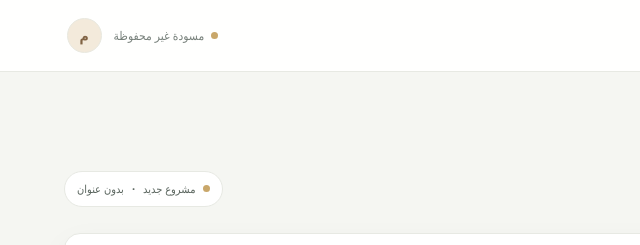
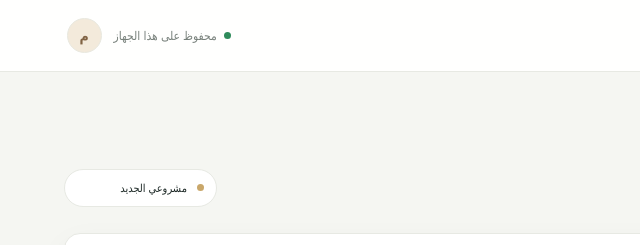
Before and after one commit to abualezzzaid28-cmd/athar-studio, a plain HTML site: page index.html in a window 1280 px wide. Shown: the top 245 px of the page, 0-640 px from the left. Drawn offline with Linux system fonts and the light colour scheme.

Commit message:
Add local draft autosave and project naming

```diff
--- a/index.html
+++ b/index.html
@@ -95,6 +95,8 @@
     .welcome-copy { margin: 8px 0 0; color: var(--muted); font-size: 13px; }
     .project-chip { display: inline-flex; align-items: center; gap: 8px; padding: 8px 12px; border: 1px solid var(--line); border-radius: 999px; background: #fff; color: #59645d; font-size: 11px; white-space: nowrap; }
     .project-chip span { width: 7px; height: 7px; border-radius: 50%; background: var(--gold); }
+    .project-name-input { width: 112px; min-width: 0; border: 0; outline: 0; background: transparent; color: var(--ink); font: inherit; font-size: 11px; }
+    .project-name-input:focus { outline: 2px solid rgb(36 93 73 / 20%); outline-offset: 3px; border-radius: 4px; }
 
     .workflow {
       display: flex;
@@ -346,7 +348,7 @@
           <h1 id="page-title">اصنع محتوى يترك أثراً</h1>
           <p class="welcome-copy">جهّز فيديوك التوعوي بخطوات بسيطة، وراجعه قبل اعتماده.</p>
         </div>
-        <div class="project-chip"><span></span>مشروع جديد <b>·</b> بدون عنوان</div>
+        <div class="project-chip"><span></span><label class="sr-only" for="project-name">اسم المشروع</label><input class="project-name-input" id="project-name" type="text" maxlength="60" placeholder="اسم المشروع" value="مشروعي الجديد"></div>
       </section>
 
       <nav class="workflow" aria-label="خطوات إنشاء الفيديو">
@@ -527,6 +529,50 @@
     let previewSeconds = 0;
     let contentReviewed = false;
     let contentApproved = false;
+    const DRAFT_KEY = "athar-studio-draft-v1";
+    let saveTimer;
+    const saveState = document.querySelector(".save-state");
+    const projectName = document.getElementById("project-name");
+
+    function saveDraft() {
+      window.clearTimeout(saveTimer);
+      saveState.innerHTML = '<span class="save-dot" style="background:#2f8b5b"></span>جارٍ الحفظ محلياً…';
+      saveTimer = window.setTimeout(() => {
+        const draft = {
+          projectName: projectName.value,
+          script: scriptText.value,
+          voice: document.getElementById("voice-select").value,
+          tone: document.getElementById("tone-select").value,
+          speed: speedRange.value,
+          savedAt: new Date().toISOString()
+        };
+        try {
+          localStorage.setItem(DRAFT_KEY, JSON.stringify(draft));
+          saveState.innerHTML = '<span class="save-dot" style="background:#2f8b5b"></span>محفوظ على هذا الجهاز';
+        } catch (error) {
+          saveState.innerHTML = '<span class="save-dot"></span>تعذر الحفظ المحلي';
+        }
+      }, 350);
+    }
+
+    function restoreDraft() {
+      try {
+        const raw = localStorage.getItem(DRAFT_KEY);
+        if (!raw) return;
+        const draft = JSON.parse(raw);
+        if (!draft || typeof draft !== "object") return;
+        if (typeof draft.projectName === "string") projectName.value = draft.projectName;
+        if (typeof draft.script === "string") scriptText.value = draft.script.slice(0, 500);
+        if (["female", "male"].includes(draft.voice)) document.getElementById("voice-select").value = draft.voice;
+        if (["calm", "warm", "formal"].includes(draft.tone)) document.getElementById("tone-select").value = draft.tone;
+        if (["0.7", "0.8", "0.9", "1", "1.1", "1.2", "1.3"].includes(String(draft.speed))) speedRange.value = String(draft.speed);
+        speedValue.textContent = Number(speedRange.value) < 0.9 ? "بطيئة" : Number(speedRange.value) > 1.1 ? "سريعة" : "متوسطة";
+        updateText();
+        saveState.innerHTML = '<span class="save-dot" style="background:#2f8b5b"></span>تم استرجاع المسودة المحلية';
+      } catch (error) {
+        saveState.innerHTML = '<span class="save-dot"></span>تعذر استرجاع المسودة';
+      }
+    }
 
     const arabicDigits = (value) => String(value).replace(/\d/g, (digit) => "٠١٢٣٤٥٦٧٨٩"[Number(digit)]);
 
@@ -636,8 +682,11 @@
       speedValue.textContent = speed < 0.9 ? "بطيئة" : speed > 1.1 ? "سريعة" : "متوسطة";
       markContentChanged();
     });
-    document.getElementById("voice-select").addEventListener("change", markContentChanged);
-    document.getElementById("tone-select").addEventListener("change", markContentChanged);
+    document.getElementById("voice-select").addEventListener("change", () => { markContentChanged(); saveDraft(); });
+    document.getElementById("tone-select").addEventListener("change", () => { markContentChanged(); saveDraft(); });
+    projectName.addEventListener("input", saveDraft);
+    speedRange.addEventListener("change", saveDraft);
+    scriptText.addEventListener("input", saveDraft);
 
     document.getElementById("test-voice").addEventListener("click", () => {
       if (!("speechSynthesis" in window)) {
@@ -710,7 +759,9 @@
       showToast("تم تسجيل الاعتماد لهذه الجلسة.");
     });
 
+    restoreDraft();
     updateText();
+    saveDraft();
   </script>
 </body>
 </html>
```
